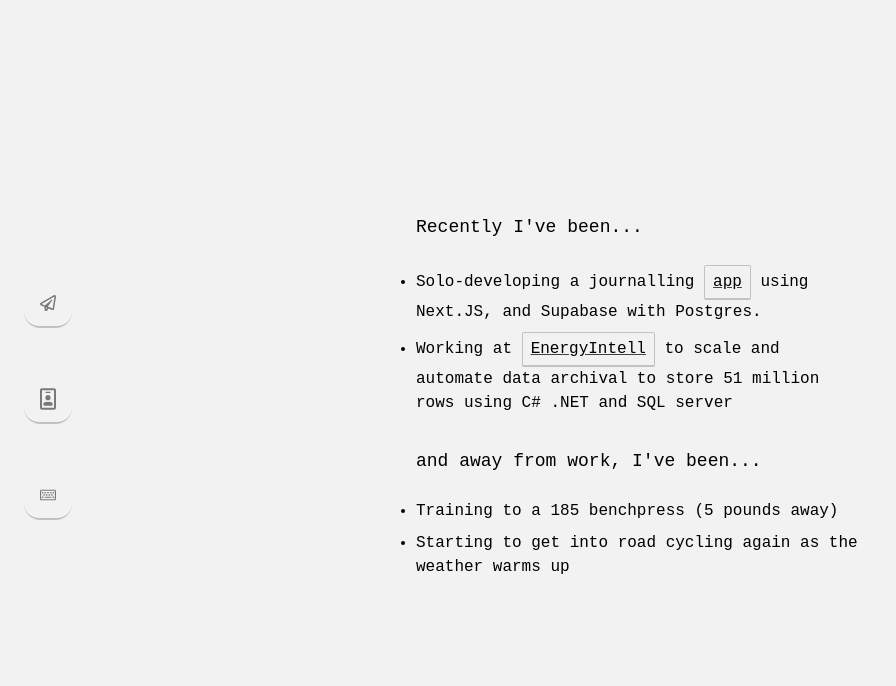
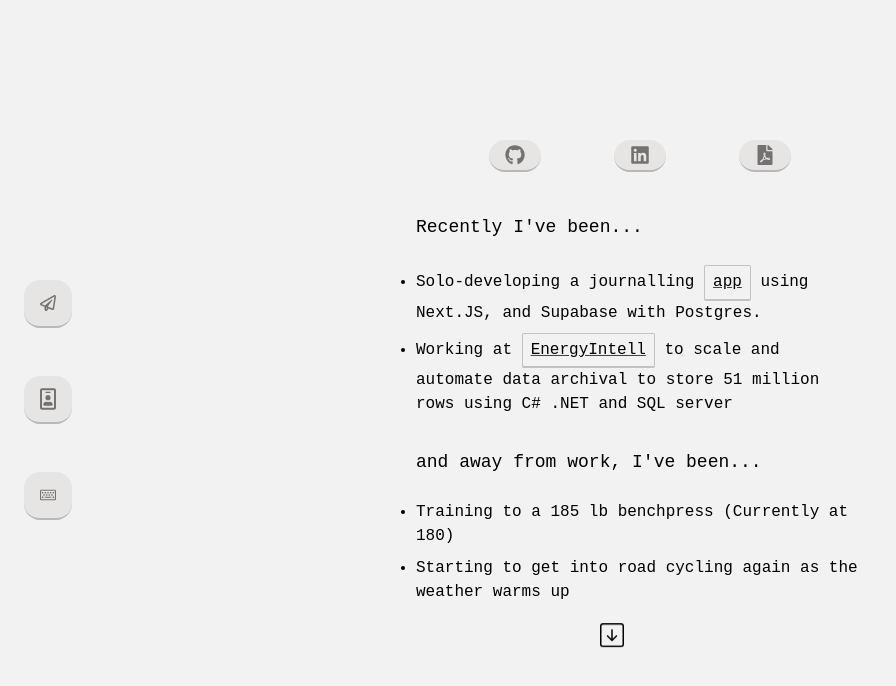
Before and after one commit to notzree/betterPersonalWebsite, a Next.js app: page /hero in a window 1280 px wide. Shown: the top 686 px of the page, without its empty margins (0-896 px from the left). Built offline with nearby package versions, Linux system fonts and the light colour scheme.

Commit message:
added swiping animation

```diff
--- a/app/globals.css
+++ b/app/globals.css
@@ -4,15 +4,43 @@
 
 body {
     font-family: 'Inconsolata', monospace;
+
   }
 
   @layer components {
     .sidebar-icon {
-      @apply relative flex items-center justify-center h-12 w-12 my-6 mx-auto
+      @apply relative flex items-center justify-center h-12 w-12 my-6 mx-auto bg-stone-200
        hover:bg-stone-400 rounded-2xl hover:rounded-xl transition-all duration-300 ease-linear cursor-pointer;
     }
     .sidebar-tooltip {
       @apply absolute w-auto p-2 m-2 min-w-max left-14 rounded-md text-xs
       transition-all duration-100 scale-0 origin-left text-slate-900
     }
+    .social-icon{
+      @apply tab tab-bordered rounded-2xl bg-stone-200 hover:bg-stone-400 hover:rounded-xl hover:scale-125 transition ease-in-out hover:translate-y-1 hover:shadow-lg
+    }
+    .item {
+      @apply min-w-[-30] h-full px-10
+    }
   }
+  @layer utilities {
+    .scrollbar::-webkit-scrollbar {
+      width: 20px;
+      height: 20px;
+    }
+
+    .scrollbar::-webkit-scrollbar-track {
+      border-radius: 100vh;
+      background: #f7f4ed;
+    }
+
+    .scrollbar::-webkit-scrollbar-thumb {
+      background: #e0cbcb;
+      border-radius: 100vh;
+      border: 3px solid #f6f7ed;
+    }
+
+    .scrollbar::-webkit-scrollbar-thumb:hover {
+      background: #c0a0b9;
+    }
+  }
--- a/app/hero/layout.jsx
+++ b/app/hero/layout.jsx
@@ -2,7 +2,7 @@ import { FaRegIdBadge, FaRegPaperPlane, FaRegKeyboard } from "react-icons/fa";
 
 export default function DashboardLayout({ children }) {
   return (
-    <section>
+    <section className="">
       {children}
     </section>
   );
--- a/app/hero/page.jsx
+++ b/app/hero/page.jsx
@@ -1,13 +1,33 @@
 "use client";
 import { PageWrapper } from "@/components/page-wrapper";
-import { motion } from "framer-motion";
-import { FaRegIdBadge, FaRegPaperPlane, FaRegKeyboard } from "react-icons/fa";
-import Link from "next/link";
+import { motion,useAnimation } from "framer-motion";
+import { useRef, useEffect, useState } from "react";
+import {
+  FaRegIdBadge,
+  FaRegPaperPlane,
+  FaRegKeyboard,
+  FaGithub,
+  FaLinkedin,
+  FaFilePdf,
+} from "react-icons/fa";
+import { BsArrowDownSquare } from "react-icons/bs";
+import { ProjectDisplay } from "@/components/project-display";
 export default function Home() {
+
+  const [width, setWidth] = useState(0);
+  const carousel = useRef();
+  const controls = useAnimation();
+function onPan (event,info){
+
+}
+
+
+  useEffect(()=>{
+    setWidth(carousel.current.scrollWidth - carousel.current.offsetWidth);
+  },[])
   return (
     <PageWrapper>
-
-      <main className="min-h-screen flex bg-base-300">
+      <main className="min-h-screen flex bg-base-300 ">
         <div className=" min-w-max h-screen fixed top-0 left-0  flex flex-col items-start justify-center pl-6">
           <div className="sidebar-icon tab tab-bordered group">
             <FaRegPaperPlane size="24" />
@@ -18,49 +38,138 @@ export default function Home() {
 
           <div className="sidebar-icon tab tab-bordered group">
             <FaRegIdBadge size="24" />
-            <span className="sidebar-tooltip group-hover:scale-100">About me</span>
+            <span className="sidebar-tooltip group-hover:scale-100">
+              About me
+            </span>
           </div>
 
           <div className="sidebar-icon tab tab-bordered group">
             <FaRegKeyboard size="26" />
-            <span className="sidebar-tooltip group-hover:scale-100">My projects</span>
+            <span className="sidebar-tooltip group-hover:scale-100">
+              My projects
+            </span>
           </div>
         </div>
 
-        <div className="snap-y snap-mandatory h-screen w-screen overflow-y-scroll">
+        <div className="snap-y snap-mandatory h-screen w-screen overflow-y-scroll overflow-x-hidden scrollbar">
           <div className="hero min-h-screen bg-base-200 snap-start">
             <div className="hero-content ">
-            <div className="max-w-md">
-              <motion.div className="">
+              <div className="max-w-md flex justify-center ">
+                <motion.div className="flex-row items-center">
+                  <div className="max-w-md flex justify-evenly pb-10">
+                    <div class="tooltip" data-tip="Github">
+                      <a
+                        href="https://github.com/notzree"
+                        className="social-icon"
+                      >
+                        <FaGithub size="20" />
+                      </a>
+                    </div>
+
+                    <div class="tooltip" data-tip="LinkedIn">
+                      <a
+                        href="https://www.linkedin.com/in/richard-zhang-318861217/"
+                        className="social-icon"
+                      >
+                        <FaLinkedin size="20" />
+                      </a>
+                    </div>
+
+                    <div class="tooltip" data-tip="Resume">
+                      <a
+                        href="\Resume.pdf"
+                        className="social-icon"
+                        target="blank"
+                      >
+                        <FaFilePdf size="20" />
+                      </a>
+                    </div>
+                  </div>
                   <h2 className="mb-6 text-lg">Recently I&apos;ve been...</h2>
                   <ul className="list-disc ">
                     <li>
                       Solo-developing a journalling&nbsp;
-                    <span className="underline decoration-stone-700"><a href="https://zeno-jcn.vercel.app/" target="_blank" className="kbd hover:bg-stone-400 transition-all duration-150">
+                      <span className="underline decoration-stone-700">
+                        <a
+                          href="https://zeno-jcn.vercel.app/"
+                          target="_blank"
+                          className="kbd hover:bg-stone-400 transition-all duration-150"
+                        >
                           app
-                    </a></span>
+                        </a>
+                      </span>
                       &nbsp;using Next.JS, and Supabase with Postgres.
                     </li>
                     <li className="py-2">
-                    Working at&nbsp;<span className="underline decoration-stone-700">
-                    <a href="https://www.energyintell.com/" target="_blank" className="kbd hover:bg-stone-400 transition-all duration-150">
+                      Working at&nbsp;
+                      <span className="underline decoration-stone-700">
+                        <a
+                          href="https://www.energyintell.com/"
+                          target="_blank"
+                          className="kbd hover:bg-stone-400 transition-all duration-150"
+                        >
                           EnergyIntell
-                    </a></span>
-                    &nbsp;to scale and automate data archival to store 51 million rows using C# .NET and SQL server
+                        </a>
+                      </span>
+                      &nbsp;to scale and automate data archival to store 51
+                      million rows using C# .NET and SQL server
                     </li>
                   </ul>
-                <h2 className="my-6 text-lg">and away from work, I&apos;ve been...</h2>
+                  <h2 className="my-6 text-lg">
+                    and away from work, I&apos;ve been...
+                  </h2>
                   <ul class="list-disc ">
-              <li className="">Training to a 185 benchpress (5 pounds away)</li>
-              <li className="py-2">Starting to get into road cycling again as the weather warms up</li>
+                    <li className="">
+                      Training to a 185 lb benchpress (Currently at 180)
+                    </li>
+                    <li className="py-2">
+                      Starting to get into road cycling again as the weather
+                      warms up
+                    </li>
                   </ul>
+                  <div className="overflow-hidden flex items-center justify-center h-12 min-w-min tooltip">
+                    <BsArrowDownSquare
+                      size="24"
+                      className="mr-14 animate-bounce"
+                    />
+                  </div>
                 </motion.div>
               </div>
             </div>
           </div>
-        <section className="snap-start bg-teal-200 w-screen h-screen">
-          <p>test</p>
-        </section>
+
+
+            <div className="snap-start bg-base-200 w-screen h-screen flex-col items items-center">
+              <div className="flex justify-center items-center">
+              <h2 className="mb-6 text-lg mt-20">
+                Here are some of my recent projects
+              </h2>
+              </div>
+              <div className="hero">
+                <div className="hero-content max-w-md">
+              <motion.div  ref = {carousel} className= "cursor-grab overflow-hidden bg-base-200 py-2 px-2">
+                <motion.div drag = "x" dragConstraints ={ {right:0, left:-width}}
+               dragTransition={{ bounceStiffness: 500, bounceDamping: 20 }}
+               dragElastic={1}
+               onPan= {onPan}
+                className="flex bg-base-200 touch-none">
+                  <motion.div className=" item" key={0}>
+                  <ProjectDisplay projectName="Zeno" projectParagraph="Test paragraph Z"/>
+                  </motion.div>
+                  <motion.div className="item" key={1}>
+                  <ProjectDisplay projectName="Persona Generation app" projectParagraph="rtest"/>
+                  </motion.div>
+                  <motion.div className="item" key={2}>
+                  <ProjectDisplay projectName="Zeno" projectParagraph="Test paragraph"/>
+                  </motion.div>
+                </motion.div>
+              </motion.div>
+              </div>
+              </div>
+
+
+            </div>
+
         </div>
       </main>
     </PageWrapper>
--- a/components/page-wrapper.jsx
+++ b/components/page-wrapper.jsx
@@ -1,10 +1,10 @@
 "use client";
-import classNames from "classnames";
+
 import { AnimatePresence, motion,  } from "framer-motion";
 import { useRouter } from 'next/navigation';
 export const PageWrapper = ({
   children,
-  className,
+
 
 }) =>{
     const router = useRouter();
@@ -35,6 +35,7 @@ export const PageWrapper = ({
         duration:0.75,
       }}
       variants={pageWrapperVariants}
+
     >
     {children}
   </motion.div>
--- /dev/null
+++ b/components/project-display.jsx
@@ -0,0 +1,18 @@
+"use client";
+
+export const ProjectDisplay = ({projectName,projectParagraph})=>{
+
+
+    return (
+        <div className="card lg:card-side bg-base-300 w-96">
+        <div className="card-body">
+        <h2 class="card-title">{projectName}</h2>
+        <p>
+        {projectParagraph}
+        </p>
+        </div>
+        </div>
+
+
+    )
+}
```
Also changed, not shown: 1 other file (tests, documents, lock files or other folders). Lines whose indentation alone changed are shown as unchanged.
